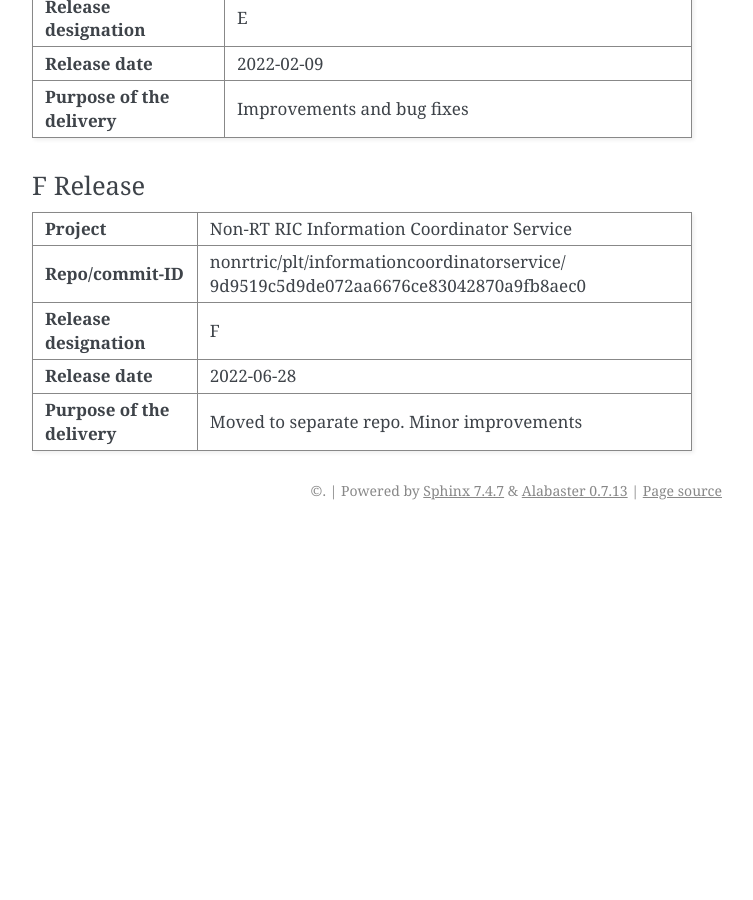
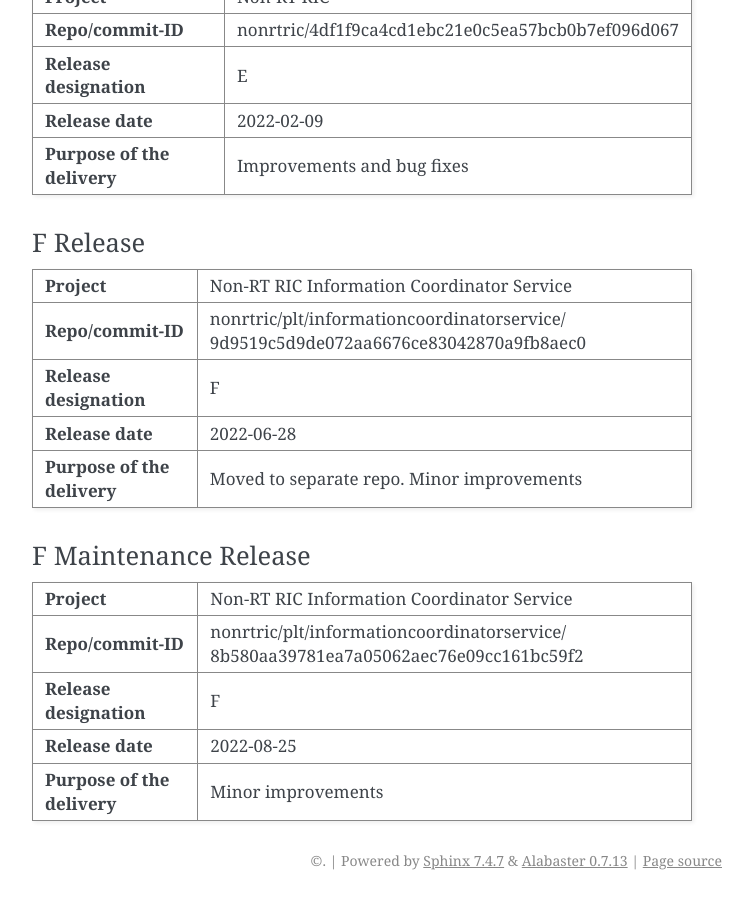
Before and after one commit to o-ran-sc/nonrtric-plt-informationcoordinatorservice, a Sphinx documentation site: the page built from docs/release-notes.rst, in a window 1280 px wide and 900 px high, scrolled down 1974 px. Shown: the whole window, without its empty margins (388-1141 px from the left). Built offline with Sphinx 7.4.7, drawn with Linux system fonts in a browser that asks for light colours; before the commit the page ends 2504 px from its top, so only the background shows below that; some of the changed text lies outside the part shown.

Commit message:
NONRTRIC - updated releasenotes 1.3.1
Signed-off-by: PatrikBuhr <patrik.buhr@est.tech>
Issue-ID: NONRTRIC-773
Change-Id: I720f11ac39b5e7b99f9d3d1af99ce84525034cac

```diff
--- a/docs/release-notes.rst
+++ b/docs/release-notes.rst
@@ -34,6 +34,9 @@
 +------------+----------+------------------+--------------------+
 | 2022-06-28 | 1.3.0    | Henrik Andersson | F Release          |
 |            |          |                  |                    |
++------------+----------+------------------+--------------------+
+| 2022-08-25 | 1.3.1    | Patrik Buhr      | F Maintenance      |
+|            |          |                  | Release            |
 +------------+----------+------------------+--------------------+
 
 
@@ -153,3 +156,23 @@
 | **Purpose of the delivery** | Moved to separate repo. Minor improvements        |
 |                             |                                                   |
 +-----------------------------+---------------------------------------------------+
+
+F Maintenance Release
+---------------------
++-----------------------------+---------------------------------------------------+
+| **Project**                 | Non-RT RIC Information Coordinator Service        |
+|                             |                                                   |
++-----------------------------+---------------------------------------------------+
+| **Repo/commit-ID**          | nonrtric/plt/informationcoordinatorservice/       |
+|                             | 8b580aa39781ea7a05062aec76e09cc161bc59f2          |
+|                             |                                                   |
++-----------------------------+---------------------------------------------------+
+| **Release designation**     | F                                                 |
+|                             |                                                   |
++-----------------------------+---------------------------------------------------+
+| **Release date**            | 2022-08-25                                        |
+|                             |                                                   |
++-----------------------------+---------------------------------------------------+
+| **Purpose of the delivery** | Minor improvements                                |
+|                             |                                                   |
++-----------------------------+---------------------------------------------------+
```
